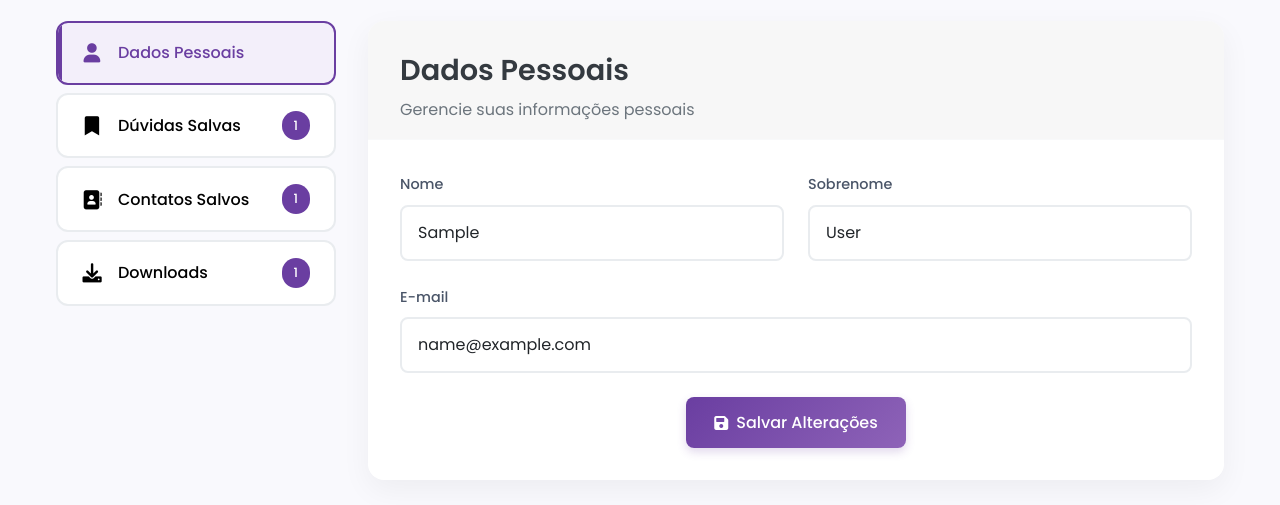
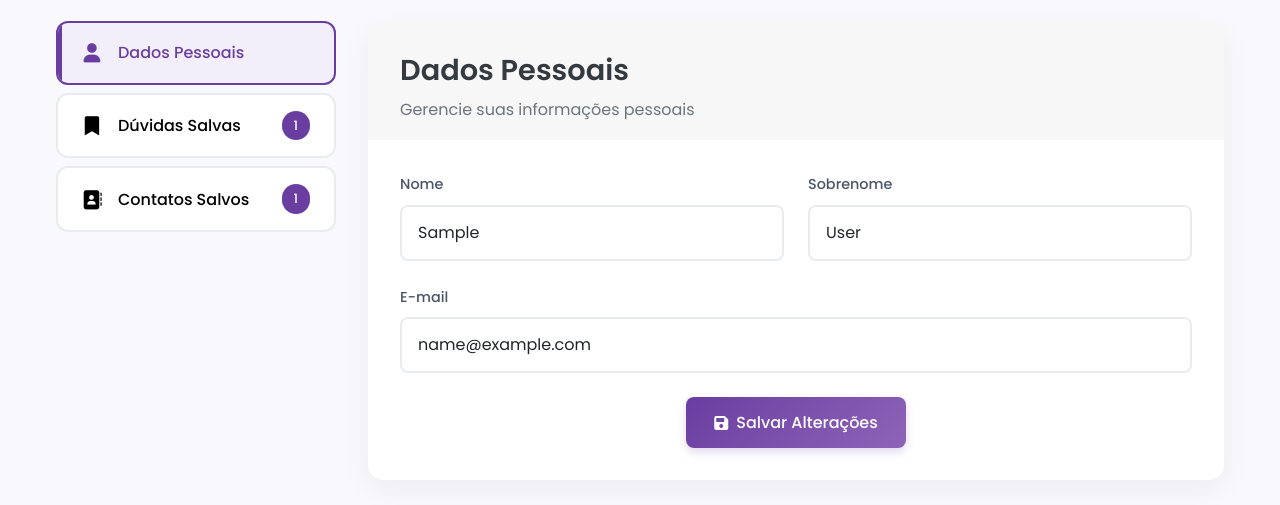
Before and after one commit to DataGusIT/DeployTeste, a Django app: page /perfil/ in a window 1280 px wide. Shown: the part 330-835 px from the top of the page. Run offline with Django 5.2, Linux system fonts and the light colour scheme; a user stored in the database is signed in; tables that the repository leaves empty hold one stand-in row (values such as "Sample post"); some libraries are stand-ins or nearby versions.

Commit message:
feat: tirando donwload de perfil de usuário

```diff
--- a/core/templates/core/auth/profile.html
+++ b/core/templates/core/auth/profile.html
@@ -39,11 +39,11 @@
                 <span>Contatos Salvos</span>
                 <span class="tab-counter">{{ contatos_salvos.count }}</span>
             </button>
-            <button class="tab-btn" data-tab="downloads">
+            <!-- <button class="tab-btn" data-tab="downloads">
                 <i class="fas fa-download"></i>
                 <span>Downloads</span>
                 <span class="tab-counter">{{ downloads.count }}</span>
-            </button>
+            </button> -->
         </div>
 
         <!-- Conteúdo das Tabs -->
@@ -212,7 +212,7 @@
                 </div>
             </div>
 
-            <!-- Tab Downloads -->
+            <!-- Tab Downloads
             <div class="tab-pane" id="downloads">
                 <div class="content-card">
                     <div class="card-header">
@@ -254,7 +254,7 @@
                 </div>
             </div>
         </div>
-    </div>
+    </div> -->
     <!-- MODAL -->
     <div id="confirmation-modal" class="confirmation-overlay">
         <div class="confirmation-dialog">
```
